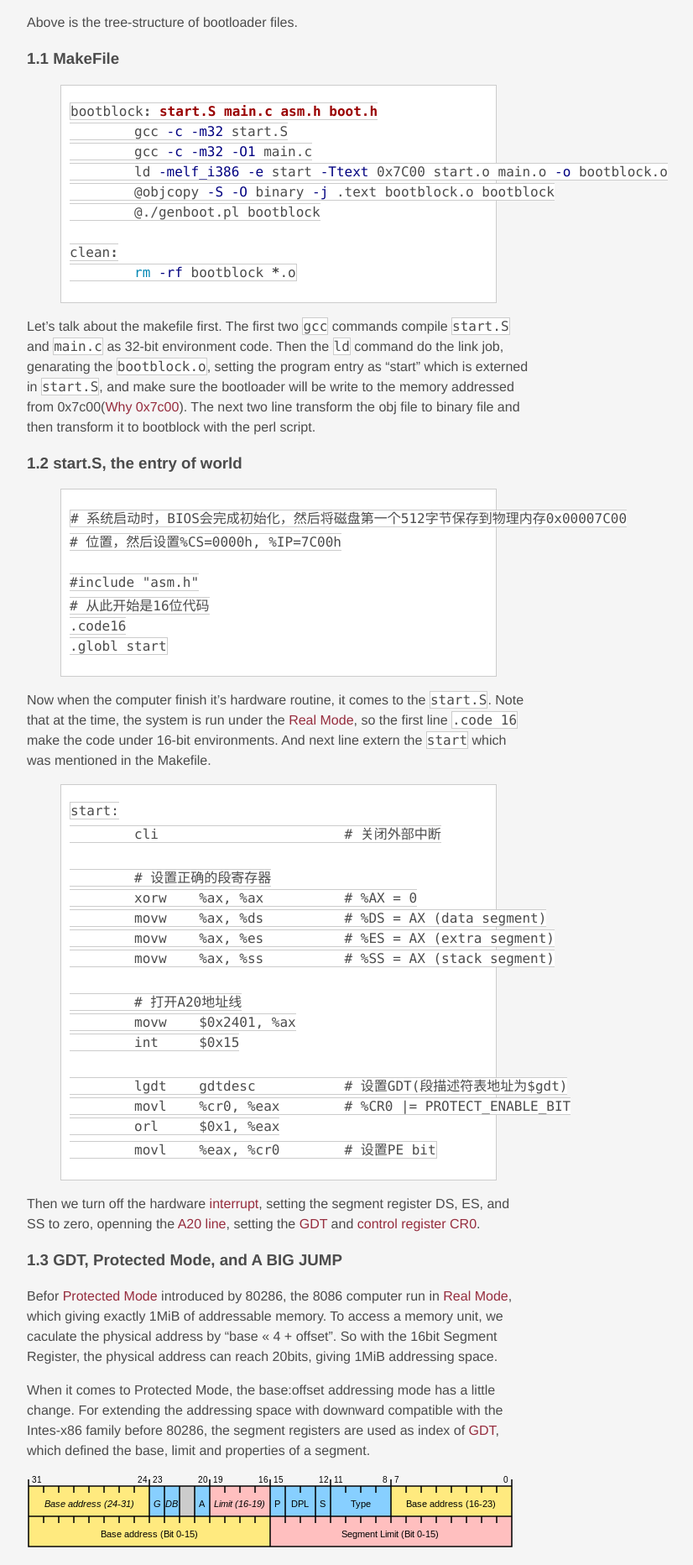
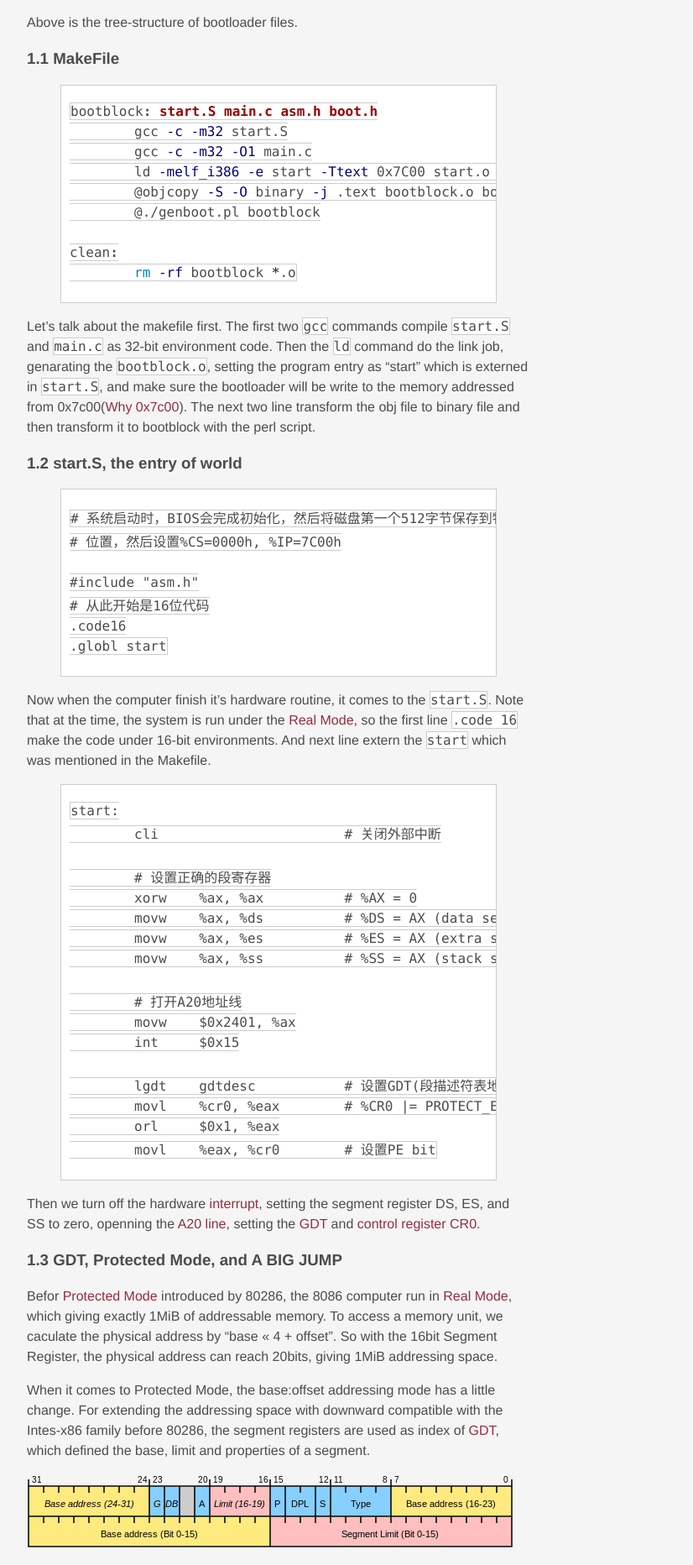
Before and after one commit to ChangLiuNJU/ChangLiuNJU.github.io, a Jekyll site: the page built from index.html, in a window 1280 px wide. Shown: the part 526-2390 px from the top of the page at 84% size, without its empty margins (308-1134 px from the left). Built offline with Jekyll 4.4.1, drawn with Linux system fonts in a browser that asks for light colours; nearby versions of some CDN libraries; Markdown is read by kramdown in place of the engine named in the settings; some of the changed text lies outside the part shown.

Commit message:
css modified

```diff
--- a/css/main.css
+++ b/css/main.css
@@ -94,18 +94,16 @@ blockquote {
 code {
 	background-color: #FFF;
 	font: normal 1em Monaco, "Courier New", Courier;
-	overflow: auto;
 	border: 1px solid #ccc;
 }
 .highlight {
 	padding: .5em 10px;
 	border: 1px solid #ccc;
+	overflow: auto;
 }
 div.highlight code {
-	width: 600px;
 	font-family: Monaco, "Courier New", Courier;
 	font-size: 1em;
-	overflow: auto;
 	border: none;
 	line-height: 0px;
 }
```
